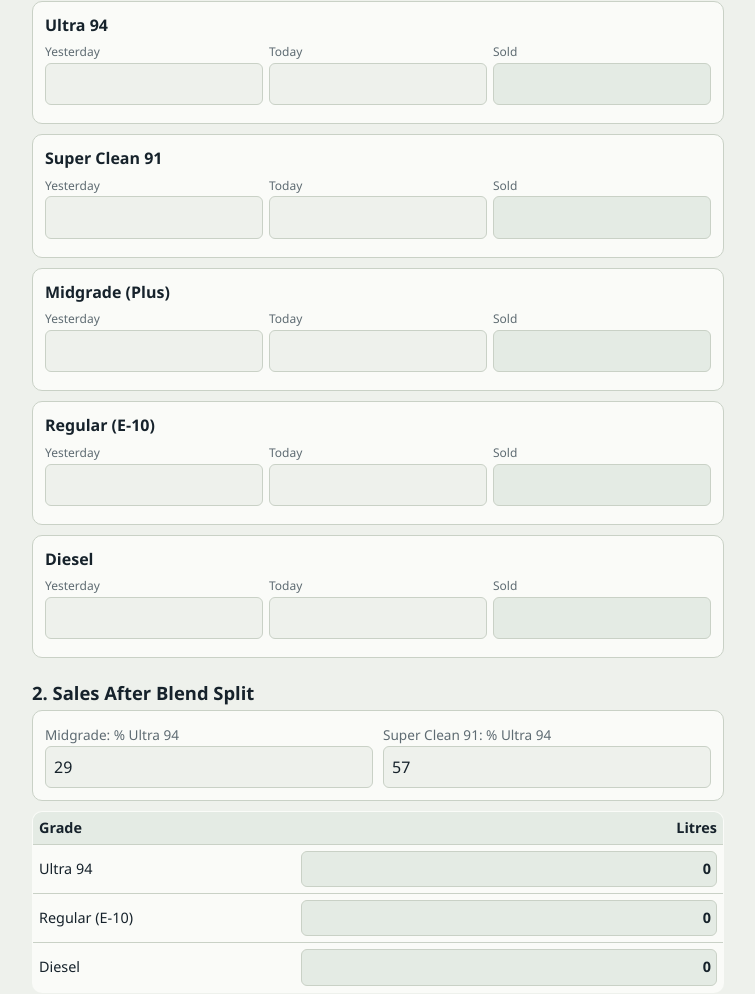
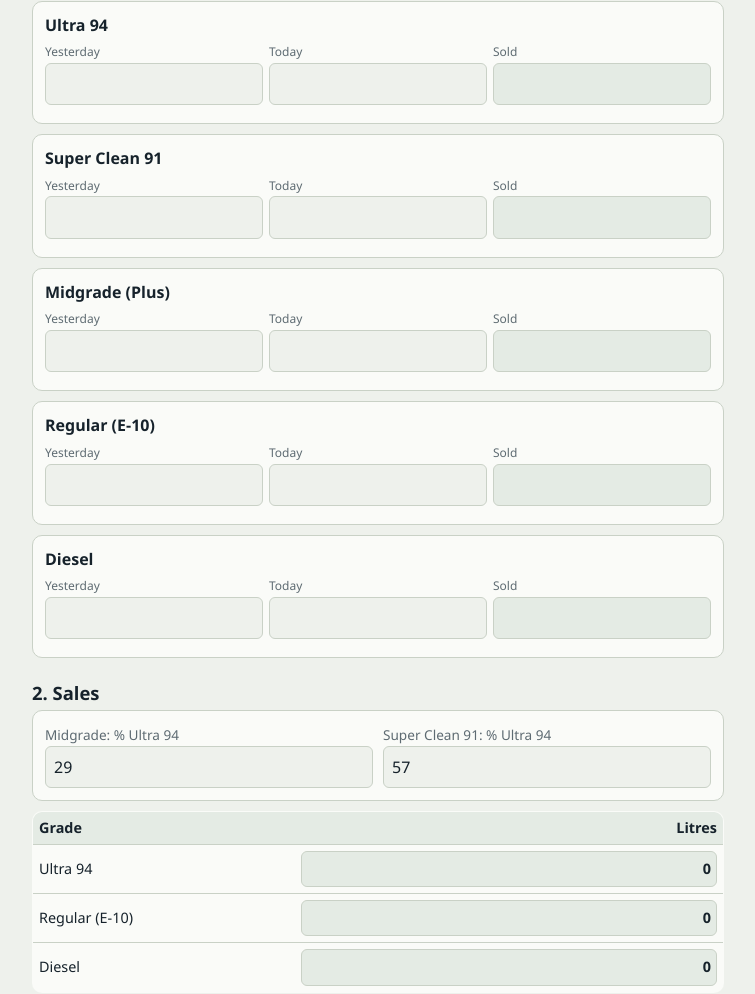
Before and after one commit to iqbxlsingh/DIP, a plain HTML site: page index.html in a window 1280 px wide. Shown: the part 103-1097 px from the top of the page, without its empty margins (262-1017 px from the left). Drawn offline with Linux system fonts and the light colour scheme.

Commit message:
Update section header for sales information

```diff
--- a/index.html
+++ b/index.html
@@ -69,7 +69,7 @@ pre{white-space:pre-wrap;background:var(--card);border:1px solid var(--line);bor
 </section>
 
 <section>
-  <h2>2. Sales After Blend Split</h2>
+  <h2>2. Sales</h2>
   <div class="blend card">
     <div><label for="bPlus">Midgrade: % Ultra 94</label><input id="bPlus" inputmode="decimal"></div>
     <div><label for="bSuper">Super Clean 91: % Ultra 94</label><input id="bSuper" inputmode="decimal"></div>
```
